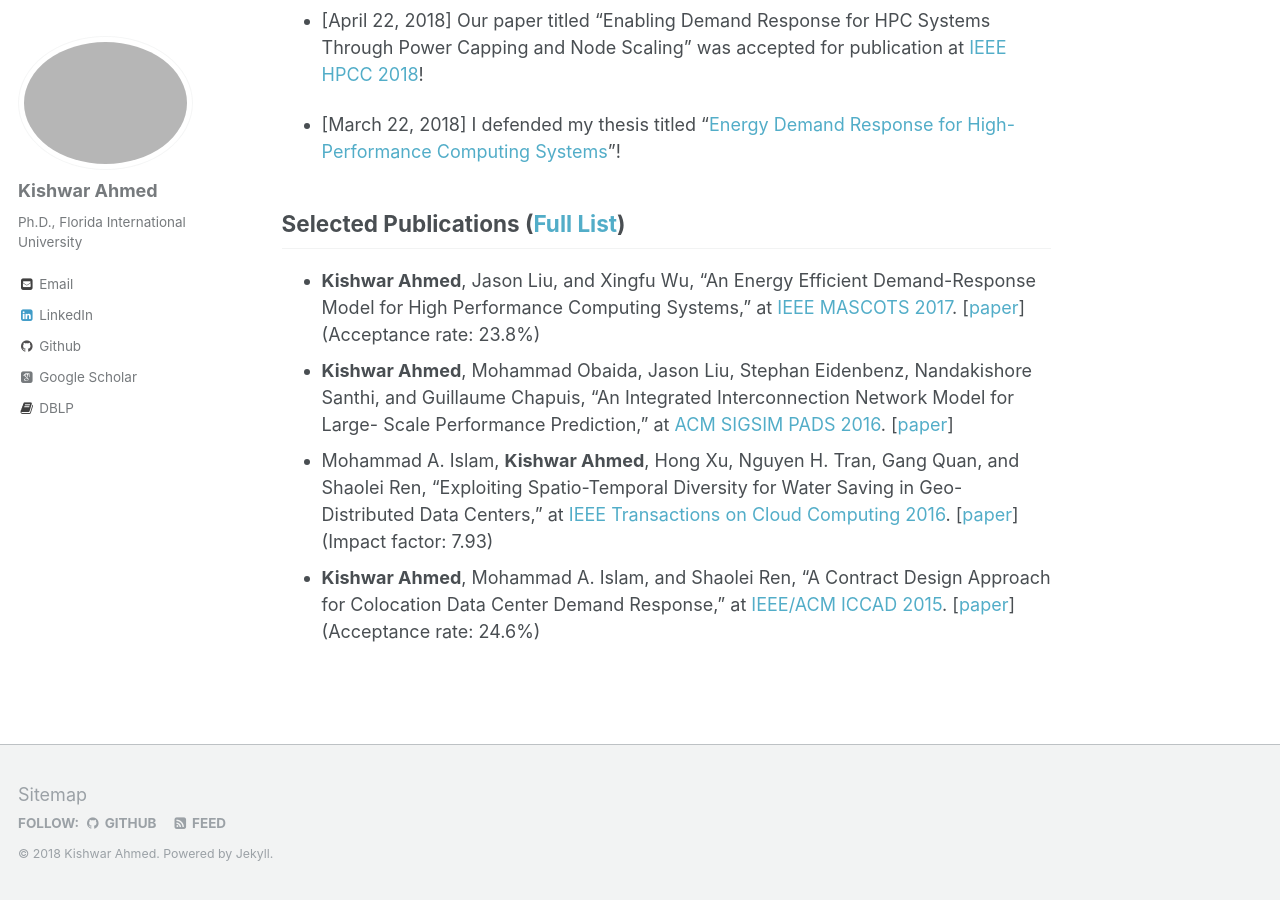
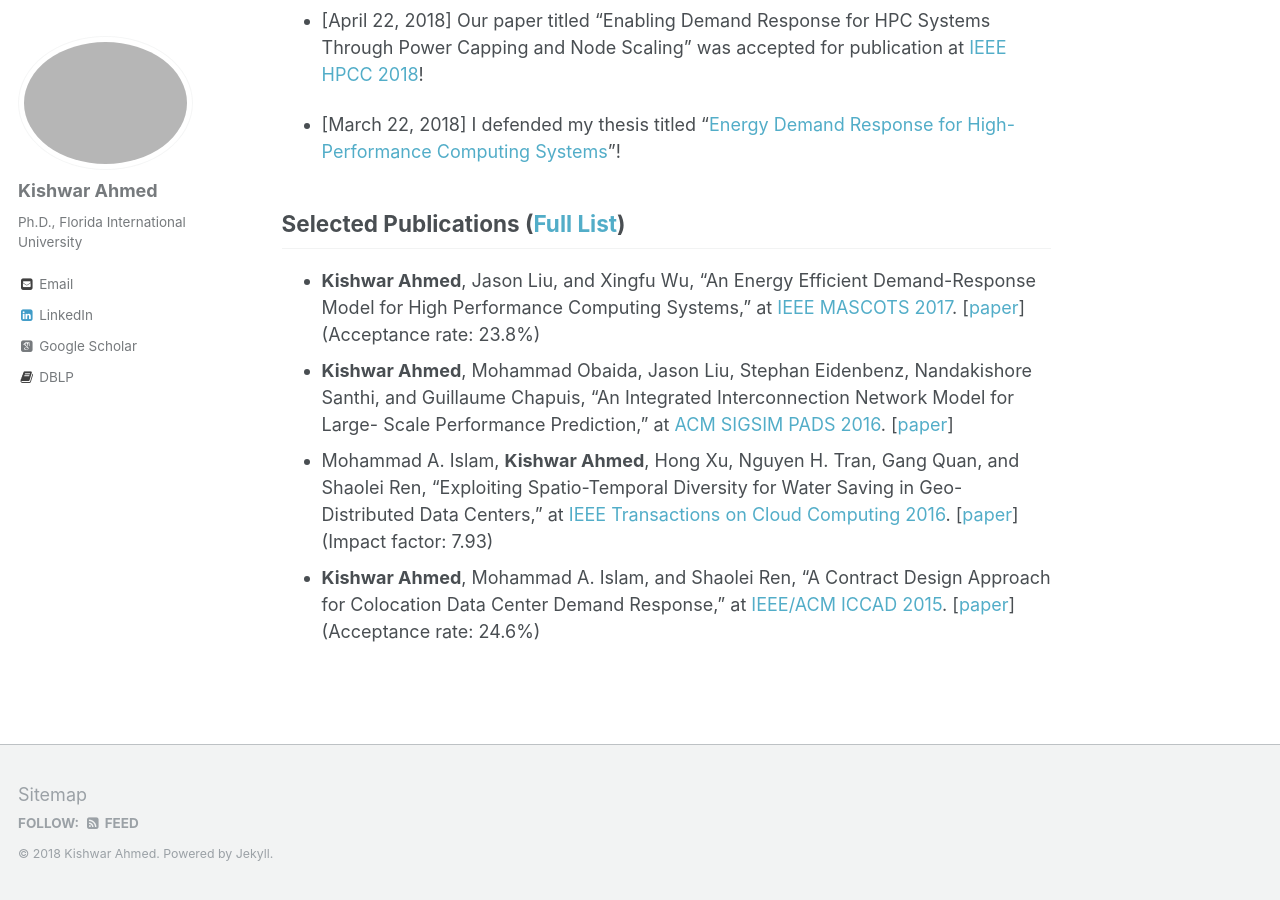
Before and after one commit to kishwarbd/kishwarbd.github.io, a Jekyll site: the page built from _pages/about.md, in a window 1280 px wide and 900 px high, scrolled down 793 px. Built offline with Jekyll 4.4.1, drawn with Linux system fonts in a browser that asks for light colours; some web fonts are replaced.

Commit message:
more updates.

```diff
--- a/_config.yml
+++ b/_config.yml
@@ -93,7 +93,7 @@ author:
   flickr           :
   facebook         :
   foursquare       :
-  github           : "kishwarbd"
+  github           : #”kishwarbd"
   google_plus      :
   keybase          :
   instagram        :
```
Also changed, not shown: 3 other files.
